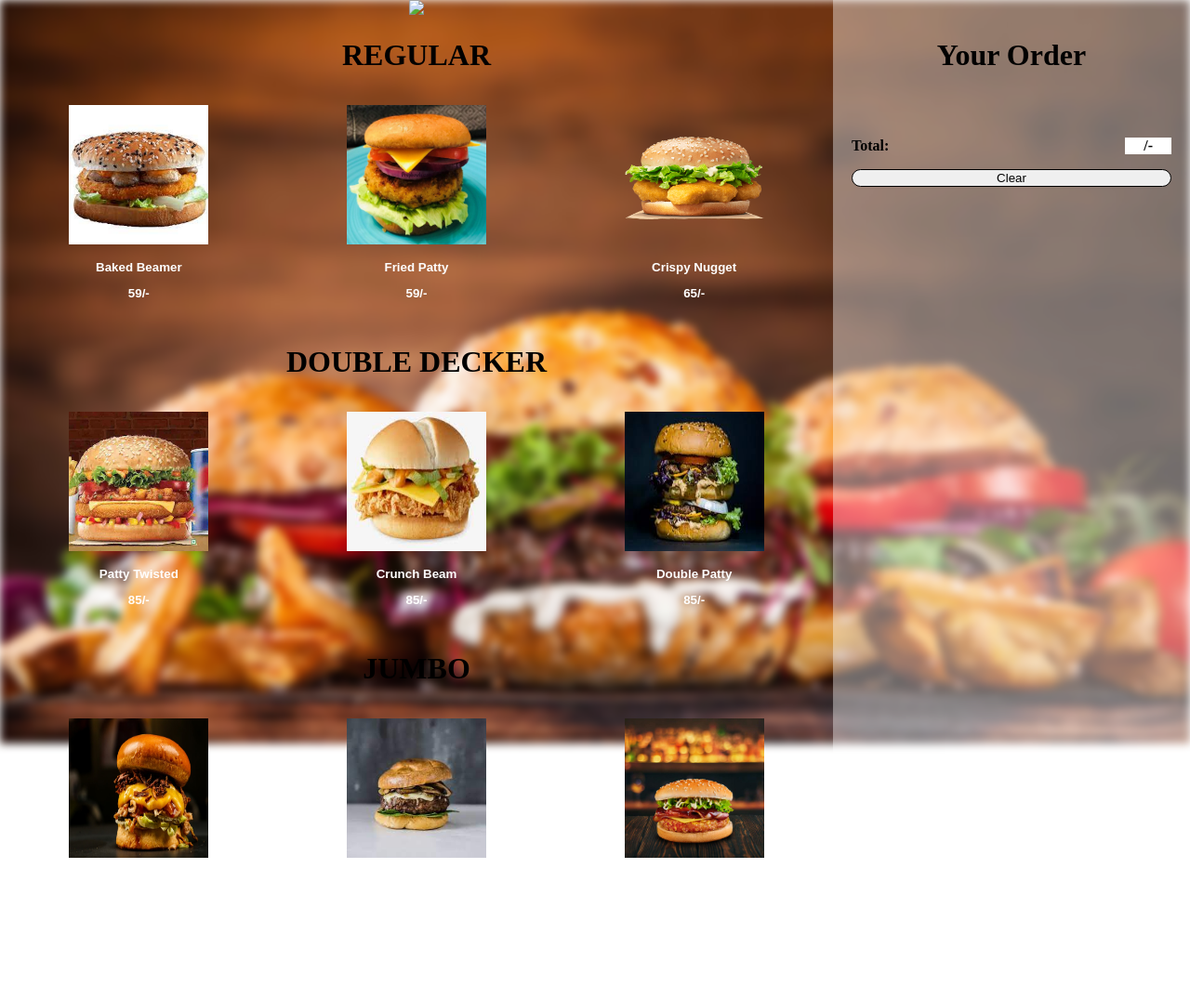
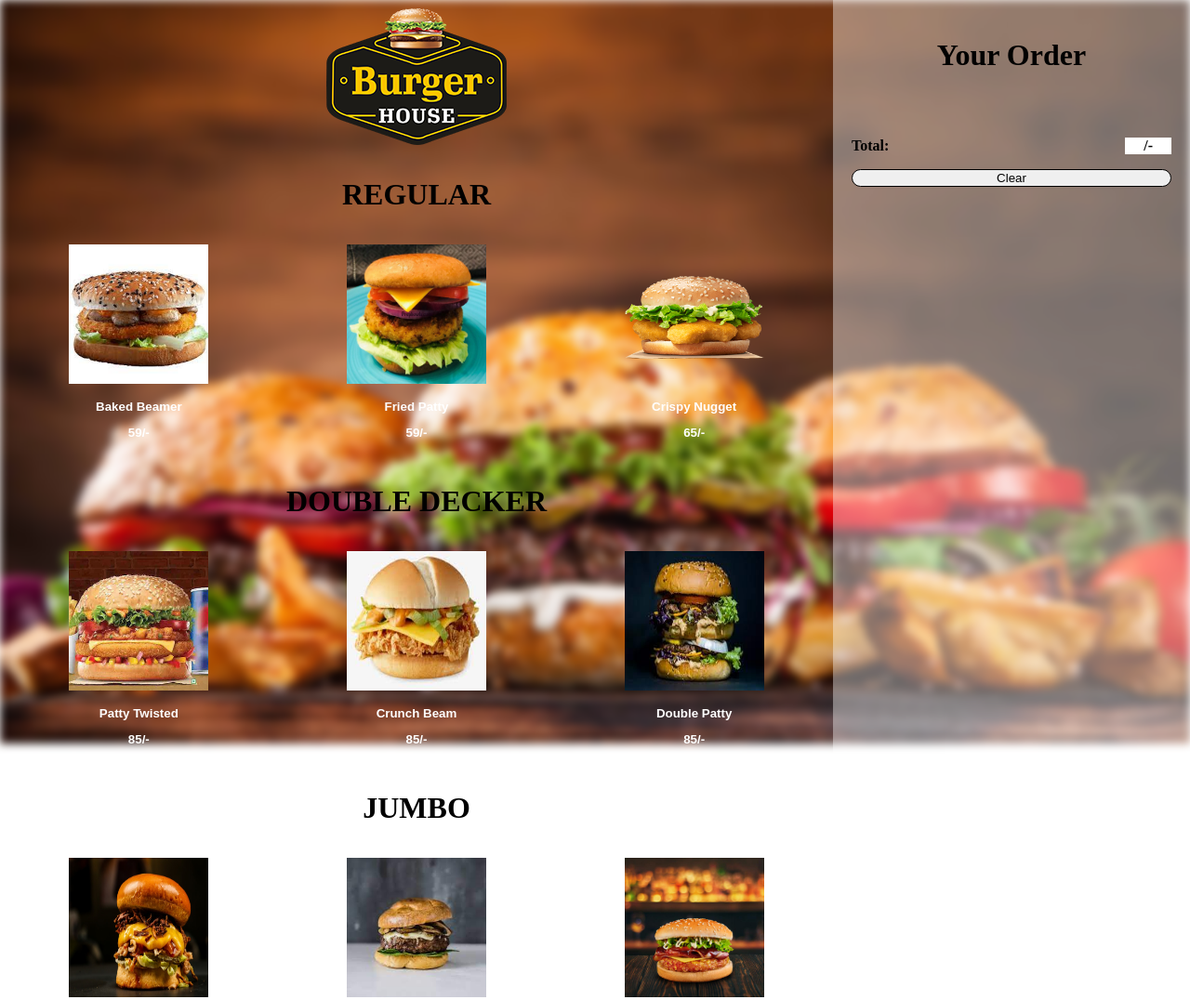
Before and after one commit to Akshat-Nagar/Burger-House-DOM, a plain HTML site: page index.html in a window 1280 px wide. Shown: the whole page at 93% size. Drawn offline with Linux system fonts and the light colour scheme; files whose address does not match are found by name.

Commit message:
Update index.html

```diff
--- a/index.html
+++ b/index.html
@@ -11,7 +11,7 @@
     <div class="background"></div>
     <div class="container">
         <div class="left">
-            <img src=".logo.png" class="logo">
+            <img src="./logo.png" class="logo">
             <div class="menu">
                 <h1>REGULAR</h1>
                 <div class="menu-align">
```
